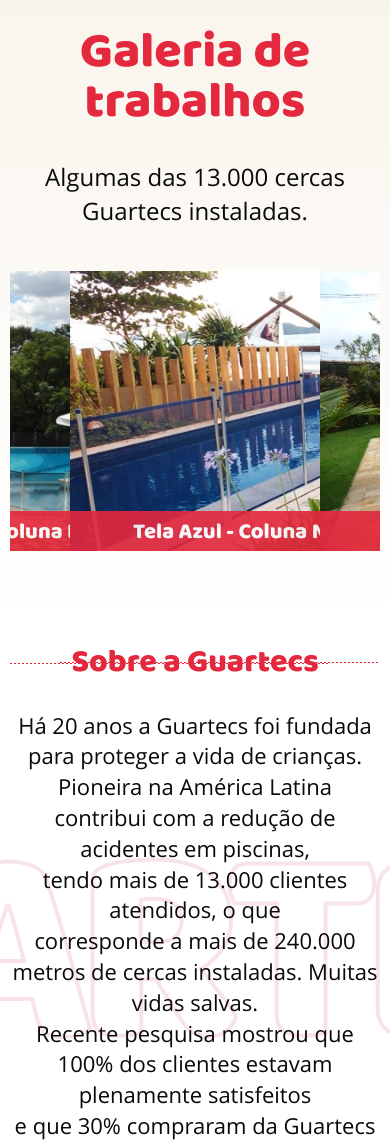
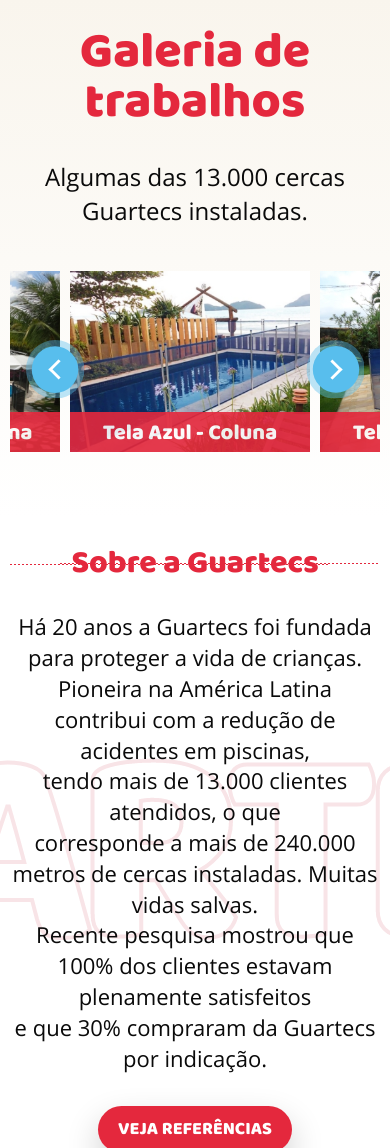
Before and after one commit to brianalvesm/guartecs, a Node server app: page / in a window 390 px wide. Shown: the part 5352-6500 px from the top of the page. Run offline with Node 20, Linux system fonts and the light colour scheme; some web fonts are replaced.

Commit message:
Insere nav no carrossel da galeria

```diff
--- a/public/javascripts/scripts.js
+++ b/public/javascripts/scripts.js
@@ -27,6 +27,7 @@
 		  		items:1,
 		  		center:true,
 		  		loop:true,
+		  		nav:true,
 		  		stagePadding: 60
 		    });
 			}
--- a/public/sass/layout/_carousel.sass
+++ b/public/sass/layout/_carousel.sass
@@ -1,4 +1,32 @@
 // Carousel
+.owl-carousel
+	.owl-prev,
+	.owl-next
+		cursor: pointer
+		position: absolute
+		height: 58px
+		width: 58px
+		top: 35%
+		z-index: 1
+		&:hover
+			background-color: transparent
+		&:before
+			content: ""
+			display: block
+			width: 58px
+			height: 58px
+		span
+			font-size: 0
+			line-height: 0
+	.owl-next
+		right: 1rem
+		&:before
+			background-image: url('../images/arrow-right.png')
+	.owl-prev
+		left: 1rem
+		&:before
+			background-image: url('../images/arrow-left.png')
+
 .owl-heroslider
 	position: relative
 	&:after
--- a/public/sass/layout/_sections.sass
+++ b/public/sass/layout/_sections.sass
@@ -122,6 +122,9 @@
 					position: absolute
 					bottom: 0
 					padding: 5px
+				@media only screen and (max-width: 40.1rem)
+					width: initial
+					height: initial
 	&--sobre
 		.grid-container
 			background:
--- a/public/stylesheets/style.css
+++ b/public/stylesheets/style.css
@@ -1,3 +1,35 @@
+.owl-carousel .owl-prev,
+.owl-carousel .owl-next {
+  cursor: pointer;
+  position: absolute;
+  height: 58px;
+  width: 58px;
+  top: 35%;
+  z-index: 1; }
+  .owl-carousel .owl-prev:hover,
+  .owl-carousel .owl-next:hover {
+    background-color: transparent; }
+  .owl-carousel .owl-prev:before,
+  .owl-carousel .owl-next:before {
+    content: "";
+    display: block;
+    width: 58px;
+    height: 58px; }
+  .owl-carousel .owl-prev span,
+  .owl-carousel .owl-next span {
+    font-size: 0;
+    line-height: 0; }
+
+.owl-carousel .owl-next {
+  right: 1rem; }
+  .owl-carousel .owl-next:before {
+    background-image: url("../images/arrow-right.png"); }
+
+.owl-carousel .owl-prev {
+  left: 1rem; }
+  .owl-carousel .owl-prev:before {
+    background-image: url("../images/arrow-left.png"); }
+
 .owl-heroslider {
   position: relative; }
   .owl-heroslider:after {
@@ -687,6 +687,10 @@
           position: absolute;
           bottom: 0;
           padding: 5px; }
+        @media only screen and (max-width: 40.1rem) {
+          .sec--galeria .gallery-container .gallery-figure {
+            width: initial;
+            height: initial; } }
   .sec--sobre .grid-container {
     background-image: url("../images/guartecs-sobre-bg.png");
     background-repeat: no-repeat;
```
Also changed, not shown: other parts of public/sass/layout/_carousel.sass (+0 -30 lines), other parts of public/stylesheets/style.css (+0 -32 lines).
